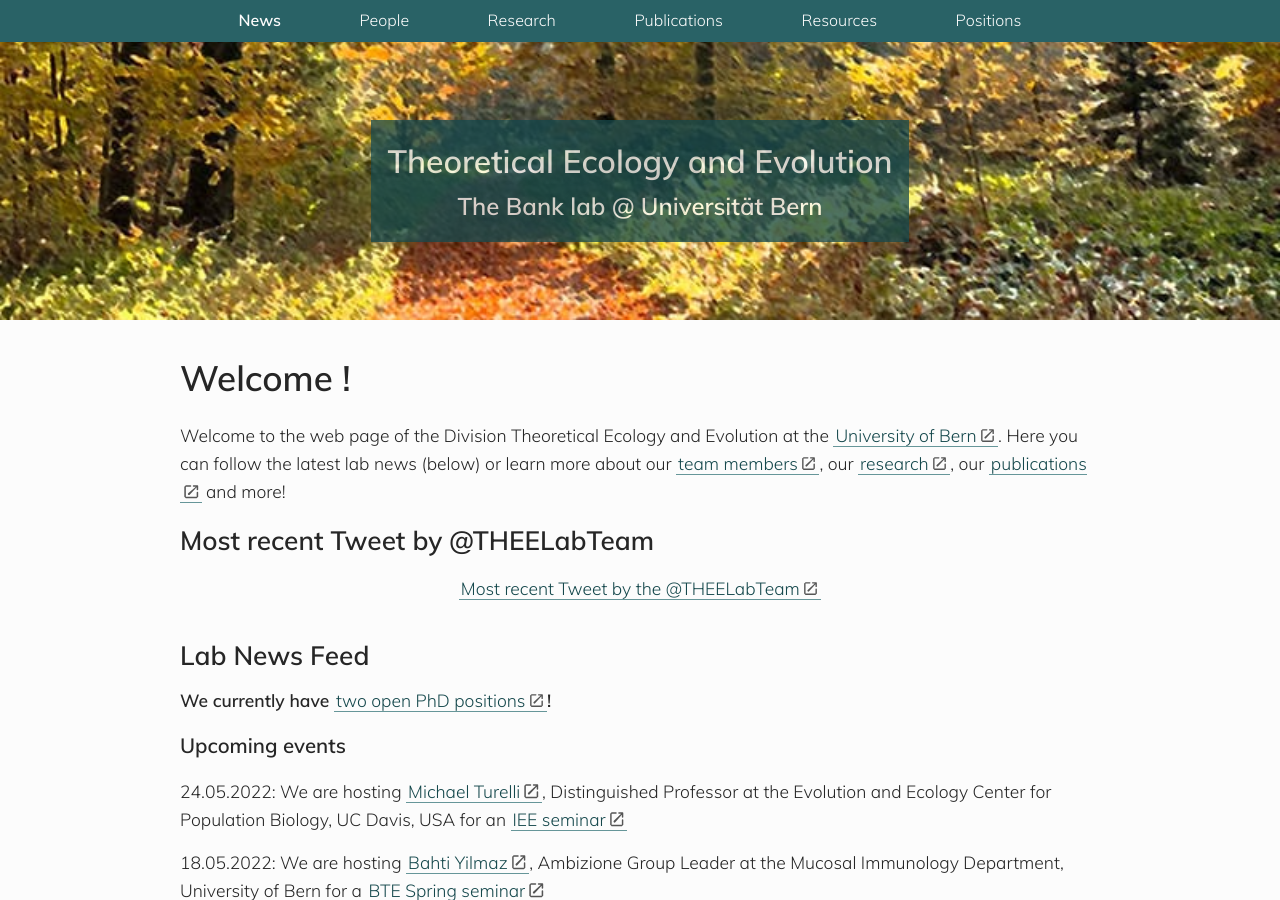
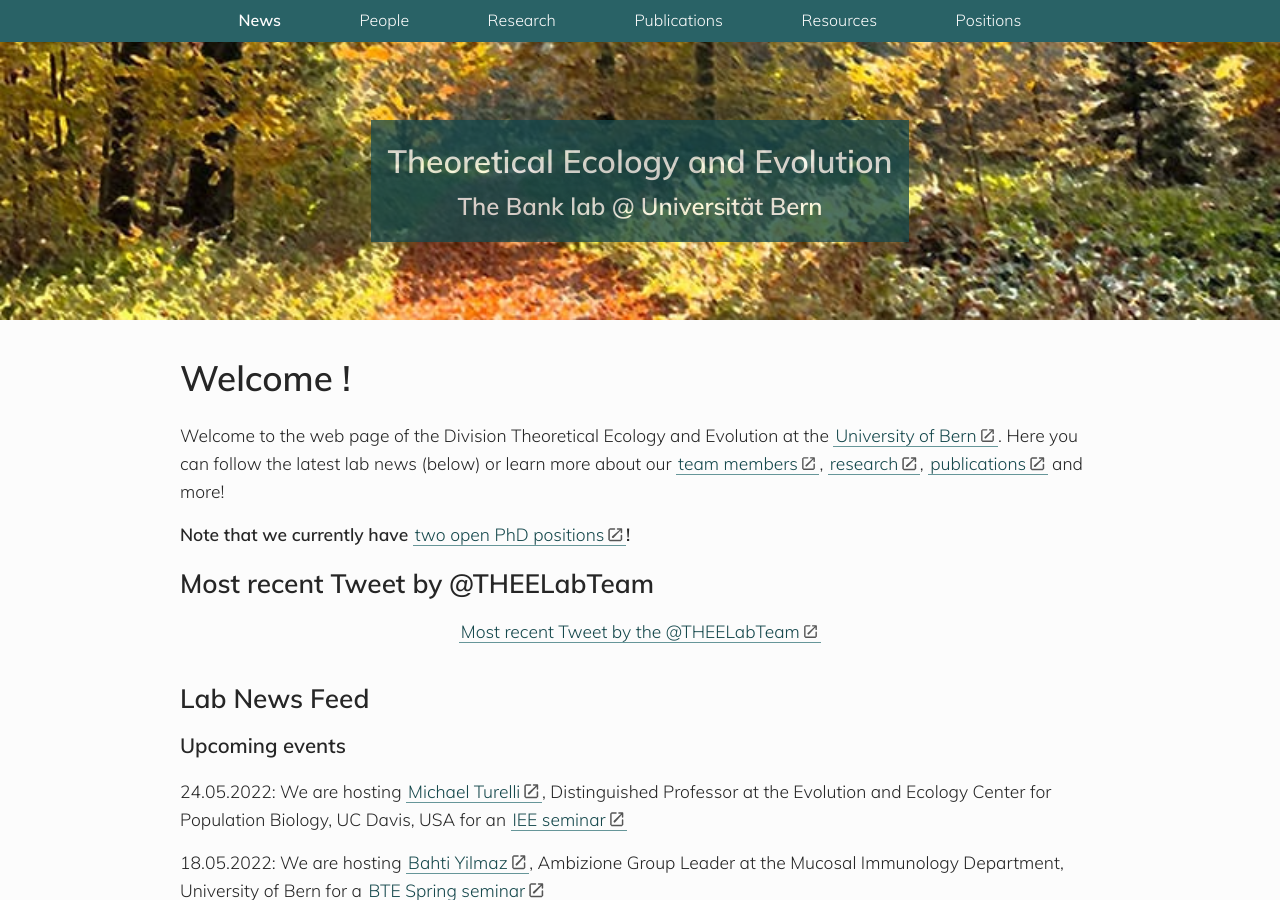
Before and after one commit to banklab/banklab.github.io, a Jekyll site: the page built from index.md, in a window 1280 px wide and 900 px high. Built offline with Jekyll 4.4.1, drawn with Linux system fonts in a browser that asks for light colours; some web fonts are replaced; comment, search, counter and statistics services are not loaded.

Commit message:
Update index.md
Typo and rearrangement business.

```diff
--- a/index.md
+++ b/index.md
@@ -5,7 +5,9 @@ permalink: /
 ---
 # Welcome !
 
-Welcome to the web page of the Division Theoretical Ecology and Evolution at the [University of Bern](http://www.thee.iee.unibe.ch/index_eng.html). Here you can follow the latest lab news (below) or learn more about our [team members](https://banklab.github.io/people/), our [research](https://banklab.github.io/research/), our [publications](https://banklab.github.io/publications/) and more!
+Welcome to the web page of the Division Theoretical Ecology and Evolution at the [University of Bern](http://www.thee.iee.unibe.ch/index_eng.html). Here you can follow the latest lab news (below) or learn more about our [team members](https://banklab.github.io/people/), [research](https://banklab.github.io/research/), [publications](https://banklab.github.io/publications/) and more!
+
+**Note that we currently have [two open PhD positions](https://banklab.github.io/positions/)!**
 
 ## Most recent Tweet by @THEELabTeam
 
```
Also changed, not shown: other parts of index.md (+0 -2 lines).
